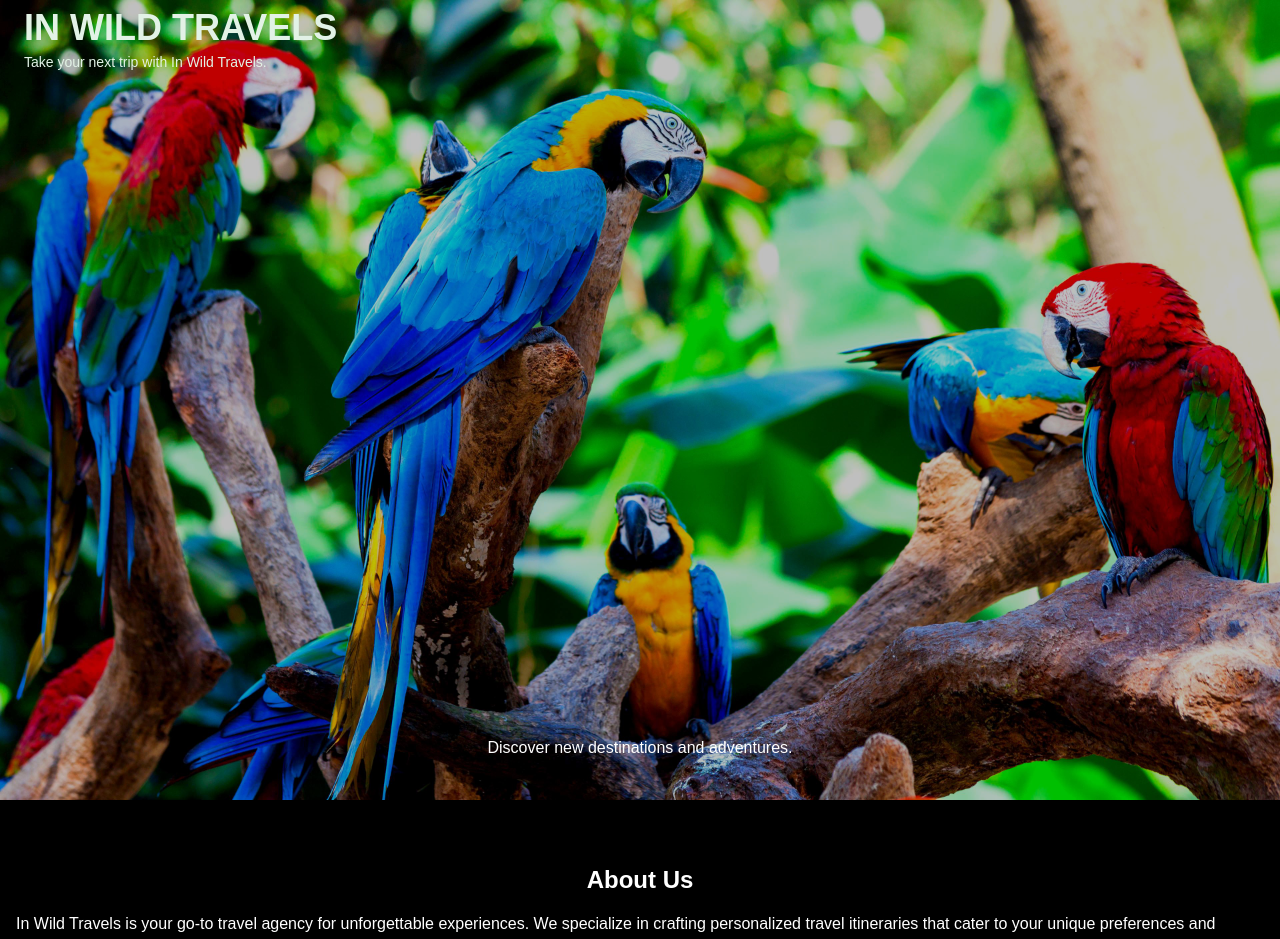
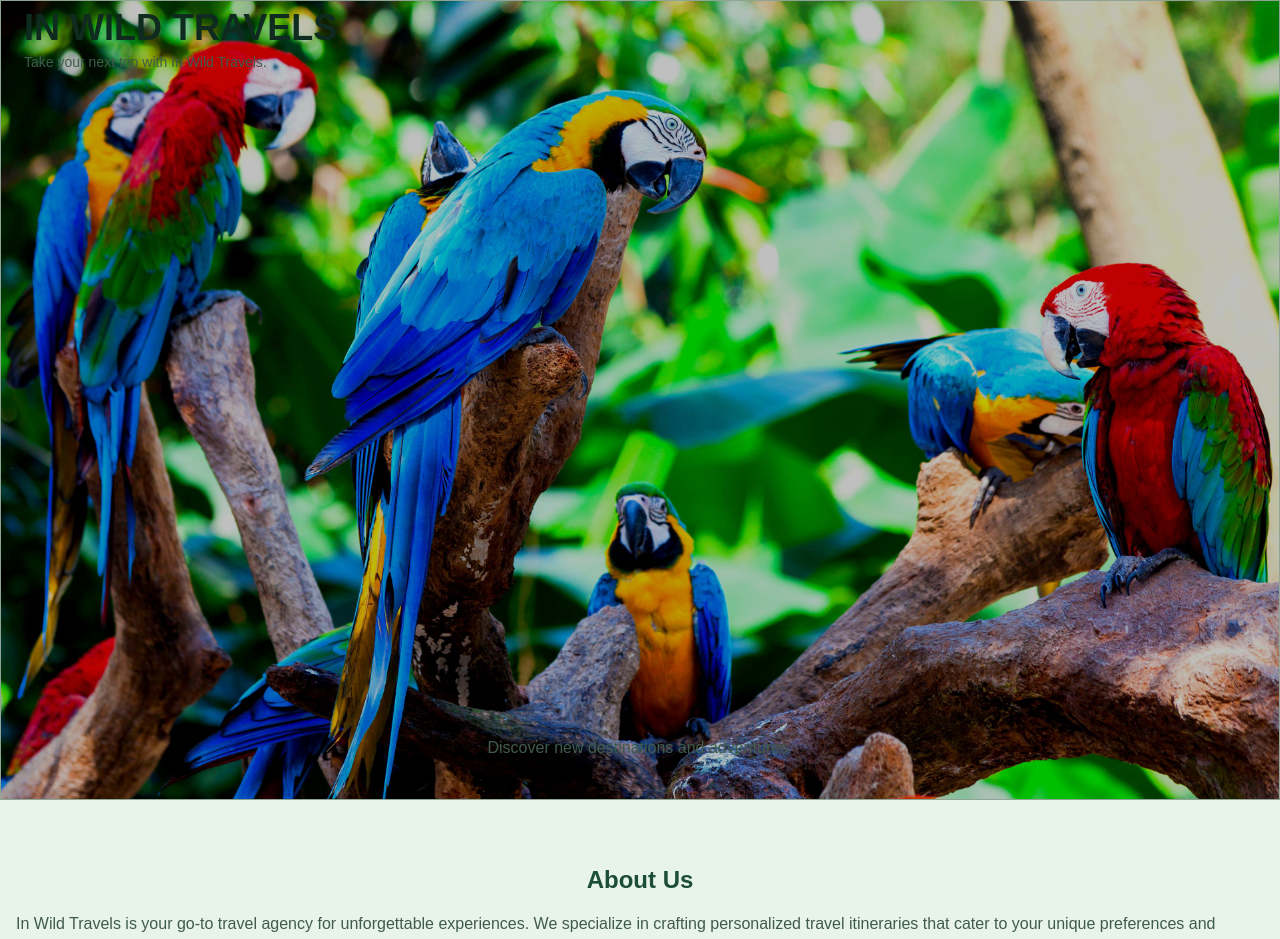
Before and after one commit to Droxx98/manuel_website, a Next.js app: page / in a window 1280 px wide. Shown: the top 939 px of the page. Built offline with nearby package versions, Linux system fonts and the light colour scheme.

Commit message:
prepared more theme

```diff
--- a/app/globals.css
+++ b/app/globals.css
@@ -16,18 +16,11 @@
   --accent-green: #2f7a53;
   --accent-lime: #7fbf3f;
   --accent-earth: #8a5a3a;
+  --olive-leaf: #5d7a69;
+  --surface-border: #bfdac6;
 
   --background: var(--bg-page);
   --foreground: var(--text-main);
-}
-
-body {
-  background: var(--willow-green);
-  color: var(--willow-green);
-}
-
-p {
-  color: var(--olive-leaf);
 }
 
 @theme inline {
@@ -37,10 +30,13 @@ p {
   --font-mono: var(--font-geist-mono);
 }
 
-@media (prefers-color-scheme: light) {
+@media (prefers-color-scheme: dark) {
   :root {
-    --background: #000000;
-    --foreground: #ffffff;
+    --background: #0f2b1f;
+    --foreground: #e2f2e6;
+    --text-main: #e2f2e6;
+    --text-muted: #bfdac6;
+    --surface-border: #2f7a53;
   }
 }
 
@@ -49,3 +45,51 @@ body {
   color: var(--foreground);
   font-family: Arial, Helvetica, sans-serif;
 }
+
+h1 {
+  color: var(--black-forest);
+}
+
+h2 {
+  color: var(--forest-moss);
+}
+
+h3 {
+  color: var(--accent-green);
+}
+
+h4,
+h5,
+h6 {
+  color: var(--accent-earth);
+}
+
+p {
+  color: var(--text-muted);
+}
+
+ul,
+ol {
+  color: var(--text-main);
+}
+
+li::marker {
+  color: var(--accent-green);
+}
+
+a {
+  color: var(--accent-green);
+}
+
+a:hover {
+  color: var(--forest-moss);
+}
+
+strong,
+b {
+  color: var(--black-forest);
+}
+
+img {
+  border: 1px solid var(--surface-border);
+}
```
